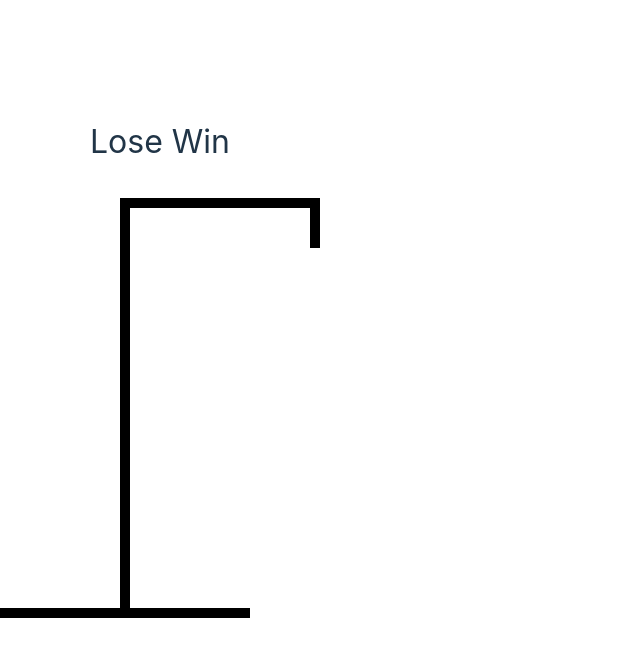
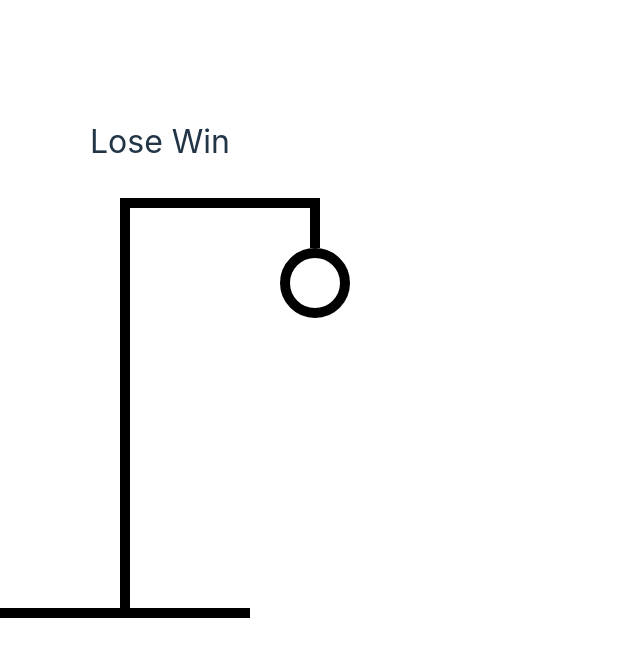
Before and after one commit to Michila0/Hangman_WordGame, a React (Vite) app: page / in a window 1280 px wide. Shown: the top 656 px of the page, without its empty margins (0-640 px from the left). Built offline with nearby package versions, Linux system fonts and the light colour scheme; the HTML template or start-up script is replaced by a standard one.

Commit message:
setup right place of the circle

```diff
--- a/src/HangmanDrawing.tsx
+++ b/src/HangmanDrawing.tsx
@@ -1,5 +1,10 @@
+const HEAD = (
+
+    <div style={{width: "50px", height: "50px", borderRadius: "100px", border: "10px solid black", position: "absolute", top: "50px", right: "-30px"}}/> //create the circle
+)
 export function HangmanDrawing() {
     return <div style={{position: "relative"}}>
+        {HEAD}
         <div style={{ height: "50px", width: "10px", background: "black", position:"absolute",top: 0, right: 0}}/>
 
         <div style={{ height: "10px", width: "200px", background: "black", marginLeft: "120px"}}/>
```
